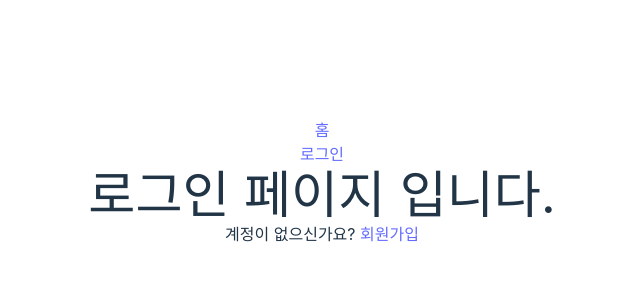
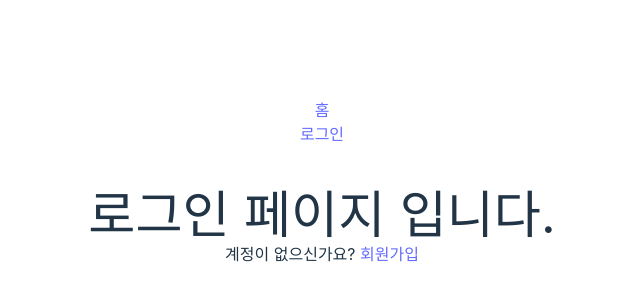
Before and after one commit to johj703/MBTI_test, a React (Vite) app: page /login in a window 1280 px wide. Shown: the part 218-518 px from the top of the page, without its empty margins (318-958 px from the left). Built offline with nearby package versions, Linux system fonts and the light colour scheme.

Commit message:
fix: Layout.jsx에 스타일 추가

```diff
--- a/src/components/Layout.jsx
+++ b/src/components/Layout.jsx
@@ -26,7 +26,7 @@ const Layout = ({ children, user, setUser }) => {
       <header>
         <nav>
           <Link to="/">홈</Link>
-          <div>
+          <div className="space-x-4">
             {user ? (
               <>
                 {/* 다른 페이지로 가는 버튼도 필요 합니다 */}
@@ -38,7 +38,7 @@ const Layout = ({ children, user, setUser }) => {
           </div>
         </nav>
       </header>
-      <main>{children}</main>
+      <main className="container pt-10 mx-auto main">{children}</main>
     </div>
   );
 };
```
